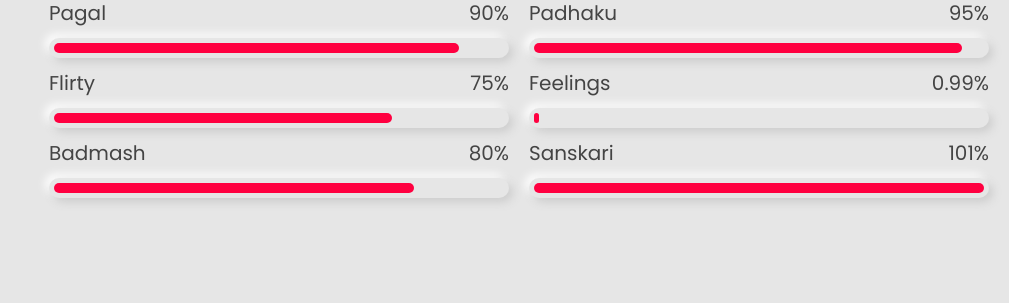
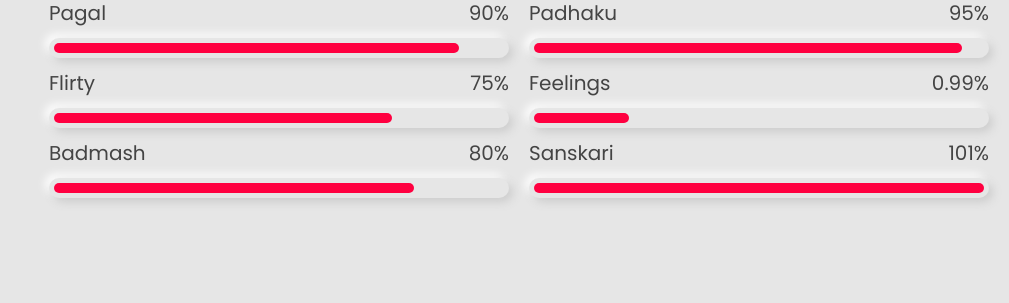
Before and after one commit to besaoct/Modern-neumorphism-Profile, a PHP site: page / in a window 1280 px wide. Shown: the part 1214-1517 px from the top of the page, without its empty margins (271-1280 px from the left). Run offline with PHP 8.4, Linux system fonts and the light colour scheme.

Commit message:
Update style.css

```diff
--- a/css/style.css
+++ b/css/style.css
@@ -356,7 +356,7 @@ section{
 }
 
 .about .row .progress .bar-1 span{
-    width: 1%;
+    width: 21%;
 }
 .about .row .progress .bar-1-2 span{
     width: 75%;
```
